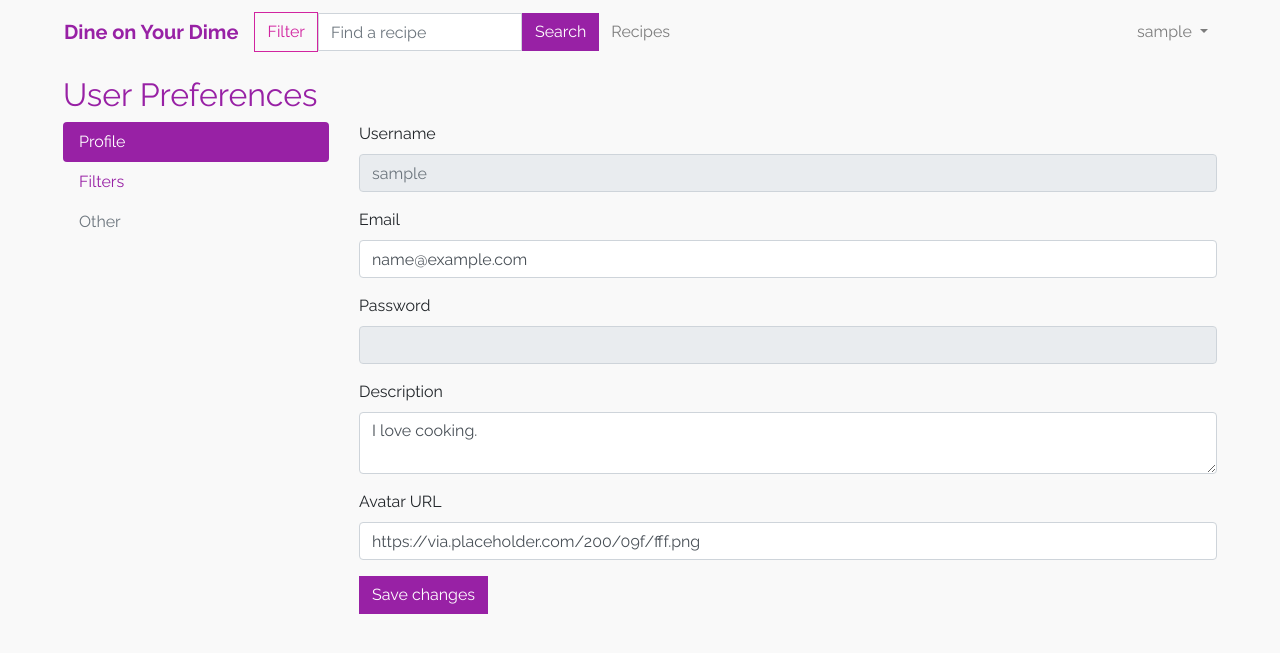
After one commit to aethyris/dine-on-your-dime, a Flask app: page /settings in a window 1280 px wide. The commit adds this page. Shown: the top 653 px of the page. Run offline with Flask 2, Linux system fonts and the light colour scheme; the visitor is signed in with stand-in values (Sample User, id 1); data comes from the database, SQL or seed files in the repository; some libraries are stand-ins or nearby versions.

Commit message:
added ability to modify user preferences

```diff
--- a/app.py
+++ b/app.py
@@ -24,9 +24,8 @@ def main():
         if sys.argv[1] == 'createdb':
             db.create_all()
             print("Created database.")
-        elif sys.argv[1] == 'cleardb':
-            db.reflect()
-            db.drop_all()
+        elif sys.argv[1] == 'delusertable':
+            User.__table__.drop(db.engine)
 
 if __name__ == "__main__":
     with app.app_context():
--- a/blueprints/users.py
+++ b/blueprints/users.py
@@ -1,6 +1,7 @@
-from flask import Blueprint, render_template, redirect, url_for, request
-from flask_login import current_user, login_user, logout_user
+from flask import Blueprint, render_template, redirect, url_for, request, abort
+from flask_login import current_user, login_user, logout_user, login_required
 from models import User, db
+from datetime import datetime
 
 users = Blueprint('users', __name__, template_folder="templates")
 
@@ -24,14 +25,41 @@ def signup():
         return redirect(url_for('home_page.index'))
     register = request.form
     if request.method == "POST":
-        user = User(username=register.get('username'), email=register.get('email'))
-        user.set_password(register.get('password'))
-        db.session.add(user)
-        db.session.commit()
-        return redirect(url_for('home_page.index'))
-    return render_template('signup.html', error=False)
+        username = register.get('username')
+        email = register.get('email')
+        if User.query.filter_by(username=username).first() is not None:
+            return render_template('signup.html', usererror=True, emailerror=False)
+        elif User.query.filter_by(email=email).first() is not None:
+            return render_template('signup.html', usererror=False, emailerror=True)
+        else:
+            user = User(username=username, email=email, create_date=datetime.utcnow())
+            user.set_password(register.get('password'))
+            db.session.add(user)
+            db.session.commit()
+            return redirect(url_for('home_page.index'))
+    return render_template('signup.html', usererror=False, emailerror=False)
 
 @users.route('/logout')
 def logout():
     logout_user()
     return redirect(url_for('home_page.index'))
+
+@users.route('/user/<username>')
+def view_user(username):
+    user = User.query.filter_by(username=username).first()
+    if user is None:
+        abort(404)
+    return render_template('user.html', user=user)
+
+@users.route('/settings', methods=['GET','POST'])
+@login_required
+def settings():
+    if request.method == "POST":
+        current_user.email = request.form.get('new_email')
+        current_user.description = request.form.get('new_description')
+        current_user.avatar = request.form.get('new_avatar_url')
+        db.session.commit()
+        return redirect(url_for('users.settings'))
+    elif request.method == "GET":
+        user_info = current_user
+    return render_template('settings.html', user_info=user_info)
--- a/models.py
+++ b/models.py
@@ -10,6 +10,9 @@ class User(UserMixin, db.Model):
     username = db.Column(db.String(64), nullable=False, unique=True)
     email = db.Column(db.String(120), nullable=False, unique=True)
     password_hash = db.Column(db.String(255), nullable=False)
+    description = db.Column(db.String(500), nullable=False, default="I love cooking.")
+    create_date = db.Column(db.DateTime, nullable=False)
+    avatar = db.Column(db.String(255), nullable=False, default="https://via.placeholder.com/200/09f/fff.png")
 
     def set_password(self, password):
         self.password_hash = generate_password_hash(password)
--- a/templates/layout.html
+++ b/templates/layout.html
@@ -23,7 +23,7 @@
             <div class="collapse navbar-collapse" id="navbarFull">
                 <nav class="navbar-nav">
                     <button type="button" class="btn btn-outline-success my-1" data-toggle="modal" data-target="#filterModal">Filter</button>
-                    <form action="{{ url_for('home_page.search') }}" method="post" class="form-inline mr-1 ">
+                    <form action="{{ url_for('home_page.search') }}" method="post" class="form-inline mr-1" id="mainSearch">
                         <input class="form-control" type="text" name="keyword" placeholder="Find a recipe" style="border-radius: 0rem;">
                         <button class="btn btn-primary" type="submit">Search</button>
                     </form>
@@ -36,8 +36,8 @@
                                 {{ current_user.username}}
                             </a>
                             <div class="dropdown-menu">
-                                <a class="dropdown-item" href="#">Profile</a>
-                                <a class="dropdown-item" href="#">Settings</a>
+                                <a class="dropdown-item" href="{{ url_for('users.view_user', username=current_user.username) }}">Profile</a>
+                                <a class="dropdown-item" href="{{ url_for('users.settings') }}">Settings</a>
                                 <div class="dropdown-divider"></div>
                                 <a class='dropdown-item' href="{{ url_for('users.logout') }}">Logout</a>
                             </div>
--- /dev/null
+++ b/templates/settings.html
@@ -0,0 +1,50 @@
+{% extends "layout.html" %}
+
+{% block body %}
+
+<div class="container-fluid mt-3">
+    <div class="row">
+        <div class="col-md-12">
+            <h2 class="text-primary">User Preferences</h2>
+        </div>
+        <div class="col-md-3">
+            <nav class="nav flex-column nav-pills">
+                <a class="nav-link active" href="#profiletab" data-toggle="tab">Profile</a>
+                <a class="nav-link" href="#filtertab" data-toggle="tab">Filters</a>
+                <a class="nav-link disabled" href="#">Other</a>
+            </nav>
+        </div>
+        <div class="col-md-9 tab-content">
+            <div class="tab-pane active" id="profiletab">
+                <form action="{{ url_for('users.settings') }}" method="post">
+                    <div class="form-group">
+                        <label for="new_username">Username</label>
+                        <input name="new_username" type="text" class="form-control" id="new_username" placeholder="{{ current_user.username }}" disabled/>
+                    </div>
+                    <div class="form-group">
+                        <label for="new_email">Email</label>
+                        <input name="new_email" type="email" class="form-control" id="new_email" value="{{ current_user.email }}"/>
+                    </div>
+                    <div class="form-group">
+                        <label for="new_password">Password</label>
+                        <input name="new_password" type="password" class="form-control" id="new_password" disabled/>
+                    </div>
+                    <div class="form-group">
+                        <label for="new_description">Description</label>
+                        <textarea name="new_description" class="form-control" id="new_description">{{ current_user.description }}</textarea>
+                    </div>
+                    <div class="form-group">
+                        <label for="new_avatar_url">Avatar URL</label>
+                        <input name="new_avatar_url" type="url" class="form-control" id="new_avatar_url" value="{{current_user.avatar }}"/>
+                    </div>
+                    <button type="submit" class="btn btn-primary">Save changes</button>
+                </form>
+            </div>
+            <div class="tab-pane" id="filtertab">
+                <a class="btn btn-outline-primary" data-toggle="modal" data-target=#filterModal>View filters</a>
+            </div>
+        </div>
+    </div>
+</div>
+
+{% endblock %}
```
Also changed, not shown: templates/signup.html (+14 -9 lines), templates/user.html (added, +48 -0 lines).
